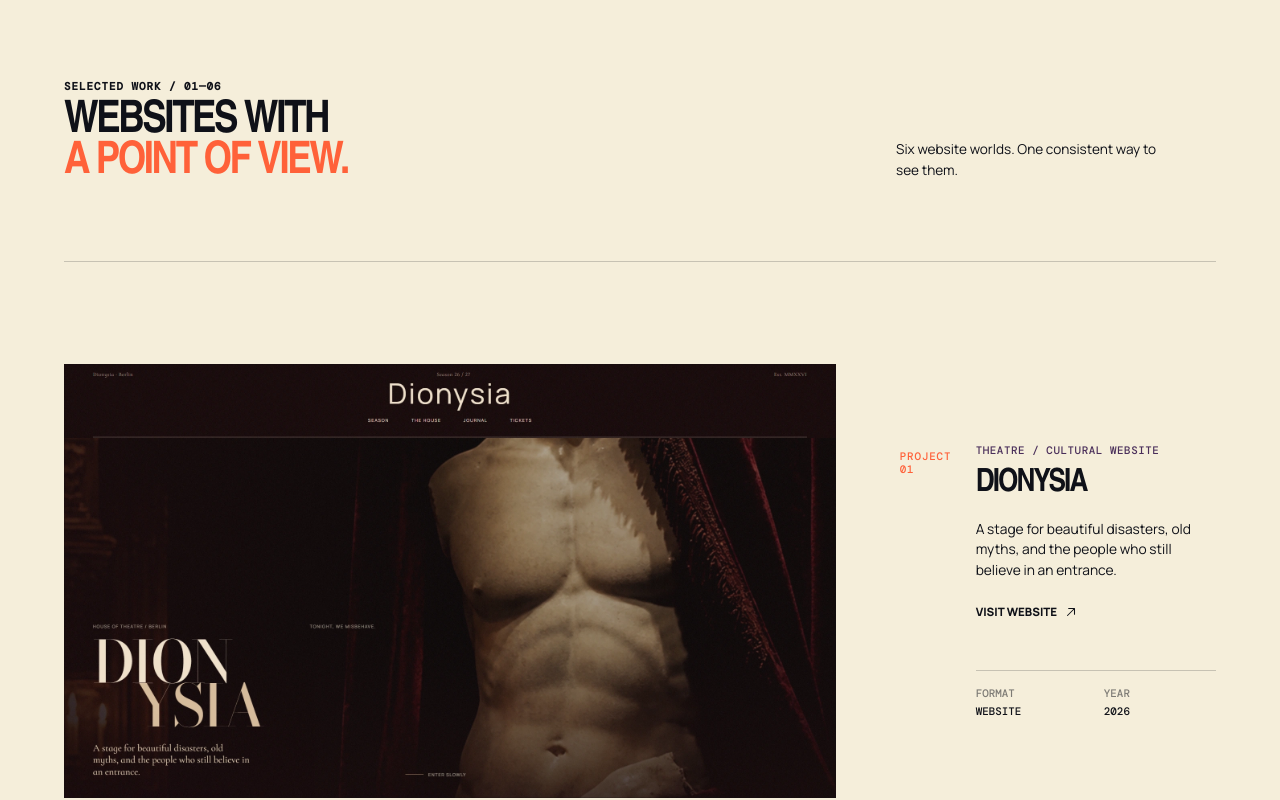
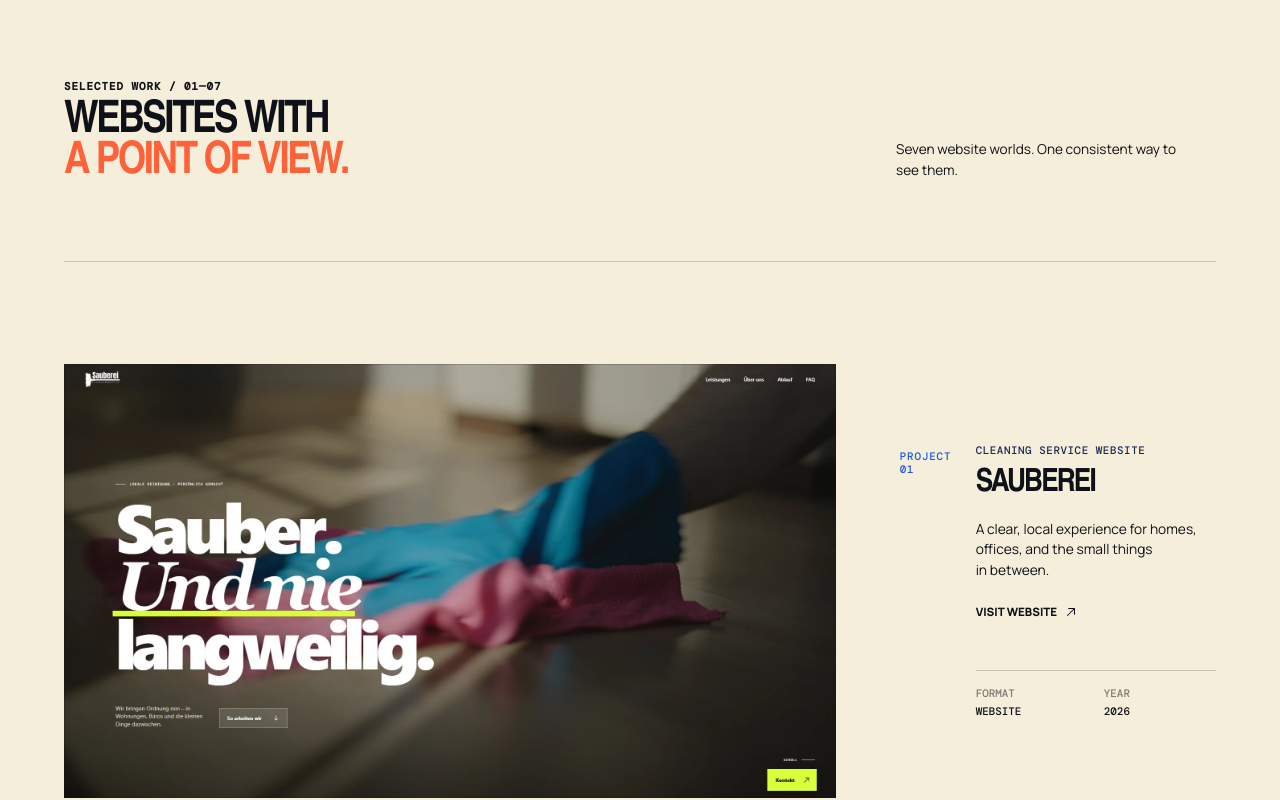
Before and after one commit to zethesx/zade, a React (Vite) app: page / in a window 1280 px wide. Shown: the part 1000-1800 px from the top of the page. Built offline with nearby package versions, Linux system fonts and the light colour scheme.

Commit message:
Add Sauberei to selected work

```diff
--- a/src/App.tsx
+++ b/src/App.tsx
@@ -260,10 +260,10 @@ function App() {
         <section className="work-section" id="work" data-section="work" aria-labelledby="work-title">
           <div className="section-intro section-intro--work">
             <div>
-              <p className="eyebrow">Selected work / 01—06</p>
+              <p className="eyebrow">Selected work / 01—07</p>
               <h2 id="work-title">Websites with<br /><span>a point of view.</span></h2>
             </div>
-            <p className="section-intro__note">Six website worlds. One consistent way to see them.</p>
+            <p className="section-intro__note">Seven website worlds. One consistent way to see them.</p>
           </div>
           <div className="projects-list">
             {projects.map((project) => <ProjectCard key={project.id} project={project} />)}
--- a/src/data/projects.ts
+++ b/src/data/projects.ts
@@ -16,8 +16,22 @@ export type Project = {
 // Project destinations stay centralized so internal and external links share one rendering contract.
 export const projects: Project[] = [
   {
+    id: 'sauberei',
+    index: '01',
+    title: 'Sauberei',
+    type: 'Cleaning service website',
+    year: '2026',
+    description: 'A clear, local experience for homes, offices, and the small things in between.',
+    preview: '/media/sauberei-hero.webp',
+    previewPosition: 'center',
+    href: 'https://www.sauberei.eu',
+    external: true,
+    accent: 'var(--color-cobalt)',
+    alt: 'Sauberei cleaning service website hero with dark video imagery, oversized German typography, and a clear call to action.',
+  },
+  {
     id: 'dionysia',
-    index: '01',
+    index: '02',
     title: 'Dionysia',
     type: 'Theatre / cultural website',
     year: '2026',
@@ -31,7 +45,7 @@ export const projects: Project[] = [
   },
   {
     id: 'malu-atelier',
-    index: '02',
+    index: '03',
     title: 'MALU Atelier',
     type: 'Fashion and culture website',
     year: '2026',
@@ -45,7 +59,7 @@ export const projects: Project[] = [
   },
   {
     id: 'kite-intelligence',
-    index: '03',
+    index: '04',
     title: 'Kite Intelligence',
     type: 'AI product website',
     year: '2025',
@@ -59,7 +73,7 @@ export const projects: Project[] = [
   },
   {
     id: 'rove-field-notes',
-    index: '04',
+    index: '05',
     title: 'Rove Field Notes',
     type: 'Travel editorial website',
     year: '2026',
@@ -73,7 +87,7 @@ export const projects: Project[] = [
   },
   {
     id: 'supper-club-29',
-    index: '05',
+    index: '06',
     title: 'Supper Club 29',
     type: 'Hospitality website',
     year: '2025',
@@ -87,7 +101,7 @@ export const projects: Project[] = [
   },
   {
     id: 'reverb-ledger',
-    index: '06',
+    index: '07',
     title: 'Reverb Ledger',
     type: 'Fintech product website',
     year: '2026',
```
Also changed, not shown: public/media/sauberei-hero.webp (added).
